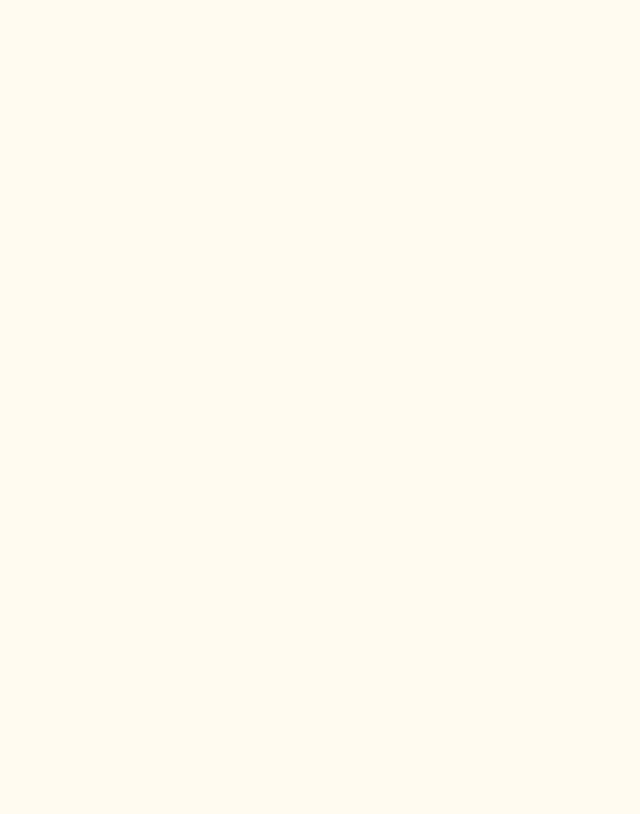
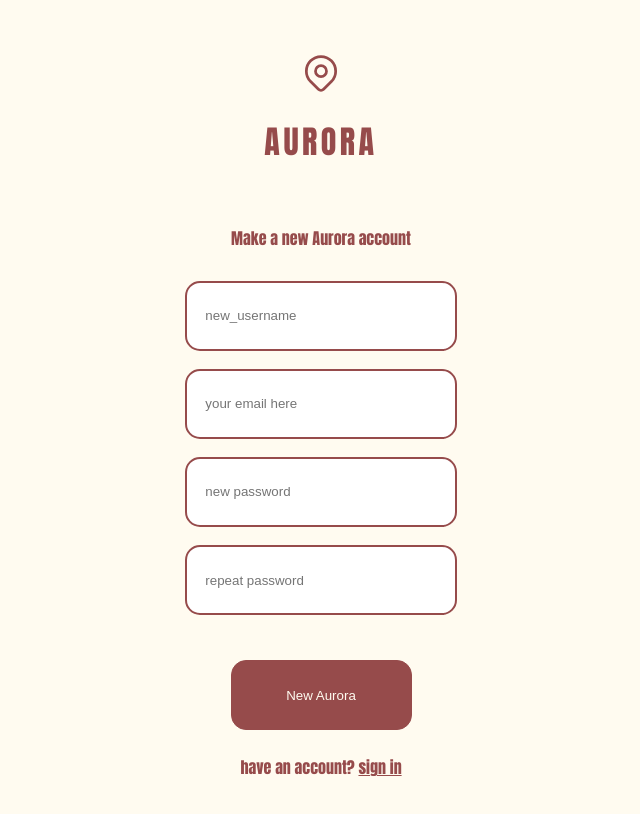
Before and after one commit to ellalearns/aurora-fe, a React (Create React App) app: page /signup in a window 1280 px wide. Before the commit this address had no page. Shown: the top 814 px of the page, without its empty margins (319-959 px from the left). Built offline with nearby package versions, Linux system fonts and the light colour scheme.

Commit message:
create signup page

```diff
--- a/src/App.jsx
+++ b/src/App.jsx
@@ -1,13 +1,15 @@
 import React from "react";
 import { Route, Routes } from "react-router-dom";
 import Today from "./pages/Today";
-// import "./styles/App.css"
+import SignUp from "./pages/SignUp";
+import "./styles/App.css"
 
 
 function App() {
     return (
         <Routes>
             <Route path="/" element={<Today />} />
+            <Route path="signup" element={<SignUp />} />
         </Routes>
     )
 }
--- /dev/null
+++ b/src/pages/SignUp.jsx
@@ -0,0 +1,30 @@
+import React from "react";
+import "../styles/SignUp.css"
+import icon from "../images/icon.svg"
+
+
+function SignUp() {
+
+    return (
+        <div id="signup-container">
+            <img src={icon} />
+            <h1 id="name-h">AURORA</h1>
+            <form>
+            <div id="input-div">
+                <h4 id="input-h">Make a new Aurora account</h4>
+                <input type="text" id="username" required placeholder="new_username" className="input" />
+                <input type="email" id="email" required placeholder="your email here" className="input" />
+                <input type="password" id="password" required placeholder="new password" className="input" />
+                <input type="password" minLength="8" id="repeatPassword" required placeholder="repeat password" className="input" />
+            </div>
+            <div id="button-div">
+                <button>New Aurora</button>
+                <p>have an account? <span><a href="">sign in</a></span></p>
+            </div>
+            </form>
+        </div>
+    )
+}
+
+
+export default SignUp;
--- /dev/null
+++ b/src/styles/SignUp.css
@@ -0,0 +1,92 @@
+::selection {
+    background-color: #badbad;
+    color: #fffbf0;
+}
+
+#signup-container {
+    display: flex;
+    flex-direction: column;
+    align-items: center;
+    height: 100vh;
+    margin-top: 4%;
+    color: #964b4b;
+}
+
+#name-h {
+    font-weight: 300;
+    letter-spacing: 3.5px;
+}
+
+#input-div {
+    display: flex;
+    flex-direction: column;
+    align-items: center;
+    margin-left: 0%;
+    padding-top: 10%;
+}
+
+#input-h {
+    text-align: center;
+}
+
+.input {
+    width: 150%;
+    height: 70px;
+    padding: 10%;
+    margin: 5%;
+    border: 2px solid #964b4b;
+    border-radius: 15px;
+    outline: none;
+    position: relative;
+    transition: border-color 0.3s, transform 0.3s;
+}
+
+.input:focus {
+    box-shadow: none;
+    outline: none;
+    transform: translateY(-2px);
+}
+
+.input:not(:placeholder-shown) {
+    border: 2px solid #badbad;
+}
+
+.input:invalid:focus {
+    border: 2px solid;
+    border-color: salmon;
+}
+
+#button-div {
+    display: flex;
+    flex-direction: column;
+    padding-top: 15%;
+    align-items: center;
+}
+
+#button-div > button {
+    height: 70px;
+    width: 100%;
+    margin: 5%;
+    background-color: #964b4b;
+    border: 1px solid #964b4b;
+    border-radius: 15px;
+    color: #fffbf0;
+    transition: transform 0.3s ease-in-out;
+    font-weight: 500;
+}
+
+#button-div > button:hover {
+    cursor: pointer;
+    transform: translateY(-2px) scale(1.02);
+}
+
+#button-div > p > span > a {
+    color: #964b4b;
+    font-weight: 600;
+    display: inline-flex;
+    transition: transform 0.3s ease-in-out;
+}
+
+#button-div > p > span >  a:hover {
+    transform: translateY(-2px) scale(1.01);
+}
```
